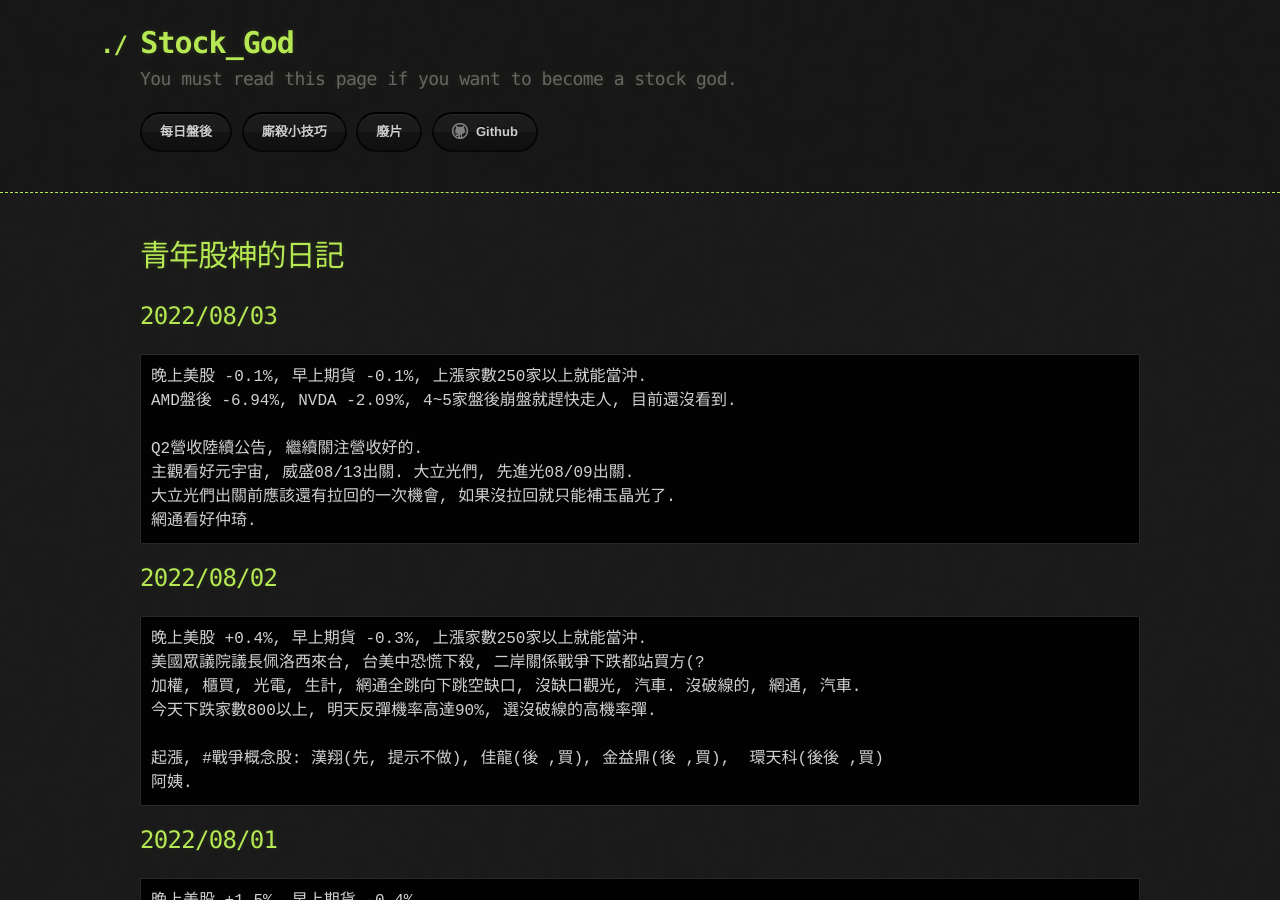
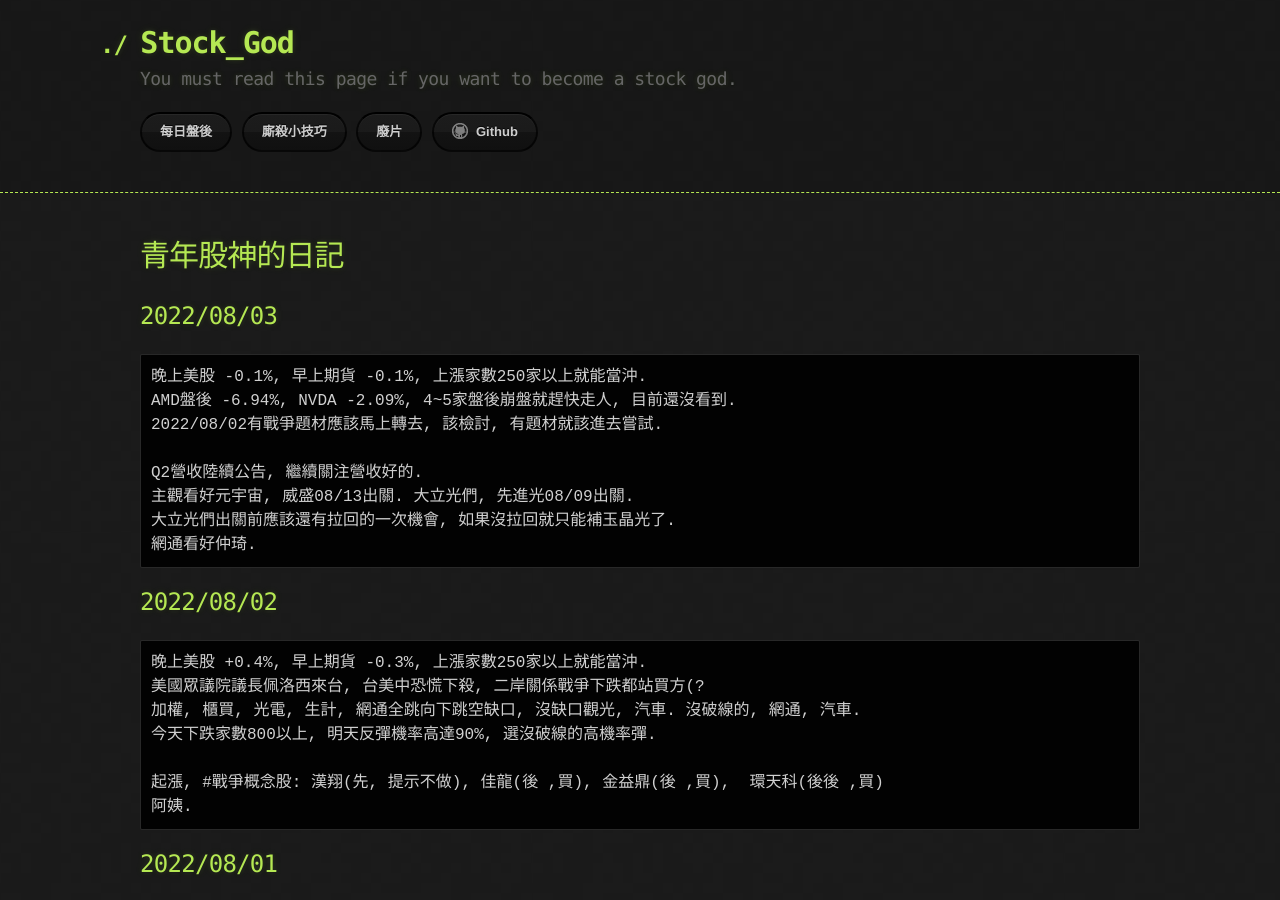
Before and after one commit to lepg5487/Stock_God, a Jekyll site: the page built from index.md, in a window 1280 px wide and 900 px high. Built offline with Jekyll 4.4.1, drawn with Linux system fonts in a browser that asks for light colours; our own code applies the rules of GitHub Pages for plain Markdown files.

Commit message:
Update index.md

````diff
--- a/index.md
+++ b/index.md
@@ -8,6 +8,7 @@ layout: testlayouts
 ```
 晚上美股 -0.1%, 早上期貨 -0.1%, 上漲家數250家以上就能當沖.
 AMD盤後 -6.94%, NVDA -2.09%, 4~5家盤後崩盤就趕快走人, 目前還沒看到.
+2022/08/02有戰爭題材應該馬上轉去, 該檢討, 有題材就該進去嘗試.
 
 Q2營收陸續公告, 繼續關注營收好的.
 主觀看好元宇宙, 威盛08/13出關. 大立光們, 先進光08/09出關.
````
